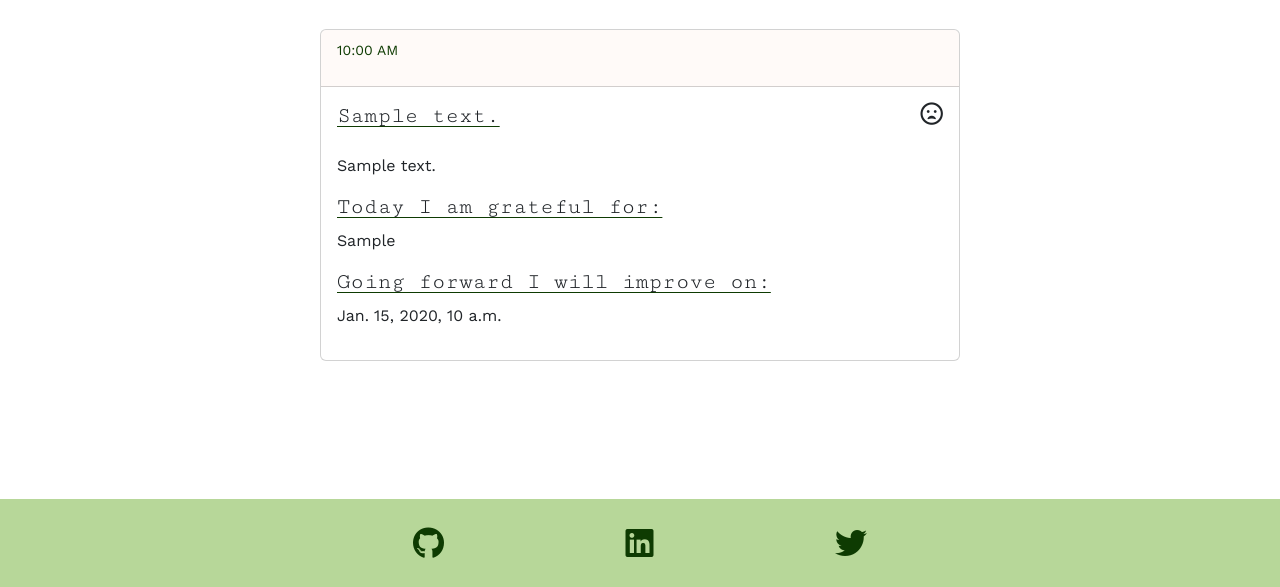
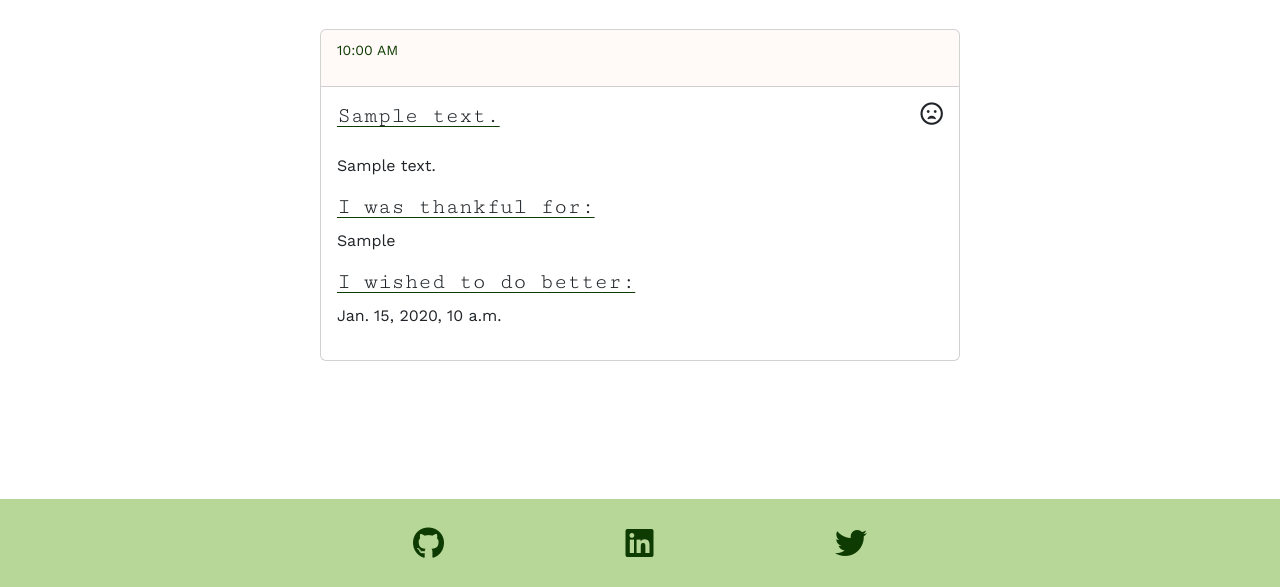
Before and after one commit to niekados/Journey, a Django app: template journal/templates/journal/journal_detail.html in a window 1280 px wide. Shown: the part 213-800 px from the top of the page. Run offline with Django 3.2, Linux system fonts and the light colour scheme; the template is opened without the code that fills it: most values are stand-ins (such as "Sample title", 1, 10 or a date in 2020); some libraries are stand-ins or nearby versions.

Commit message:
Tweaked the journal form questions and journal detail titles, reduced journal models day_description max length to 65 caracters

```diff
--- a/journal/models.py
+++ b/journal/models.py
@@ -33,7 +33,7 @@ class JournalEntry(models.Model):
         choices=MOOD_CHOICES,
         default="normal"
         )
-    day_description = models.CharField(max_length=255, blank=False, null=False)
+    day_description = models.CharField(max_length=65, blank=False, null=False)
     content = models.TextField()
     grateful_for = models.TextField(blank=True)
     improve_on = models.TextField(blank=True)
--- a/journal/templates/journal/journal_detail.html
+++ b/journal/templates/journal/journal_detail.html
@@ -40,12 +40,12 @@ Journal Entry
         <p>{{ journal_entry_detail.content }}</p>
 
         {% if journal_entry_detail.grateful_for %}
-        <h3>Today I am grateful for:</h3>
+        <h3>I was thankful for:</h3>
         <p>{{ journal_entry_detail.grateful_for }}</p>
         {% endif %}
 
         {% if journal_entry_detail.improve_on %}
-        <h3>Going forward I will improve on:</h3>
+        <h3>I wished to do better:</h3>
         <p>{{ journal_entry_detail.improve_on }}</p>
         {% endif %}
 
```
Also changed, not shown: journal/forms.py (+6 -6 lines), journal/migrations/0003_alter_journalentry_day_description.py (added).
